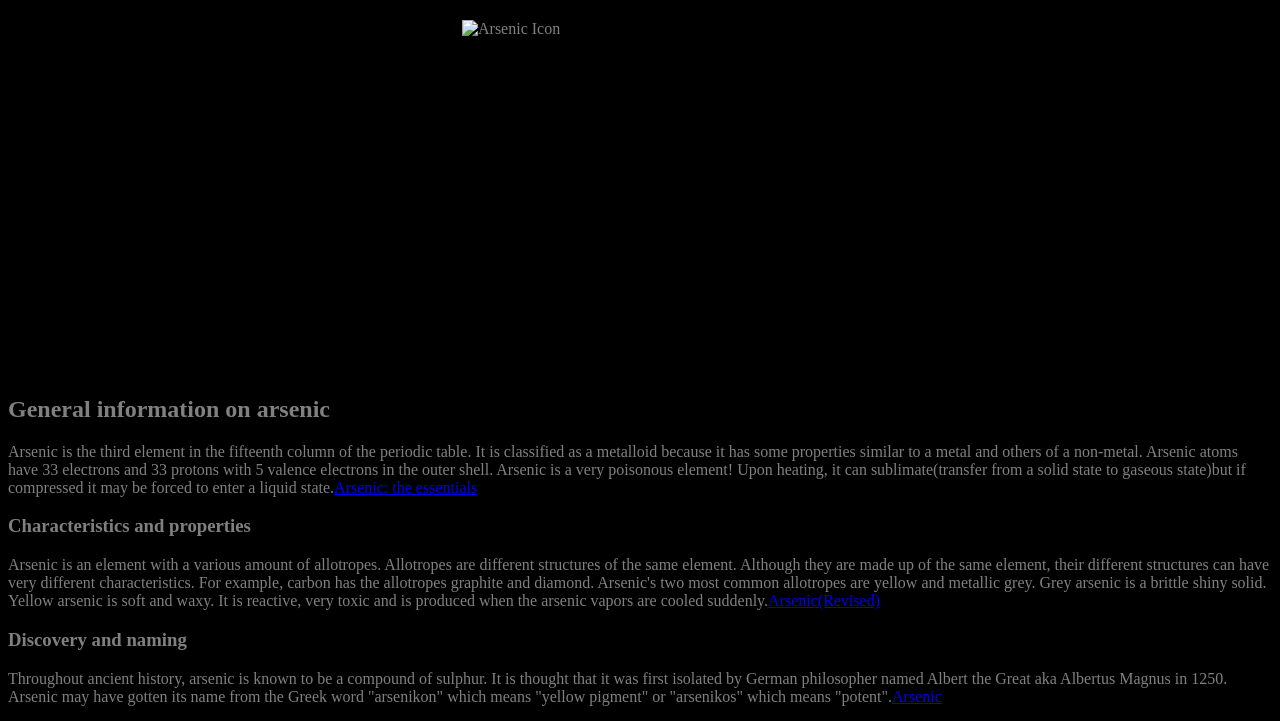
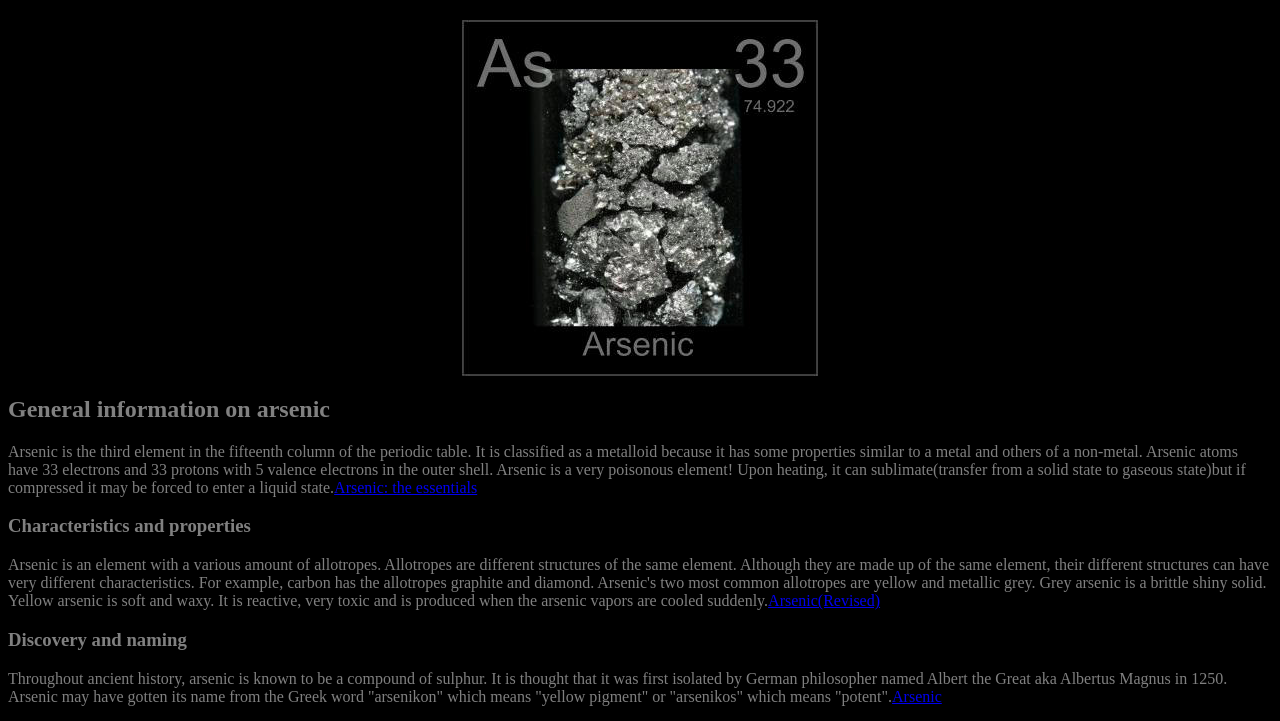
Before and after one commit to samadmuhammad/home, a plain HTML site: page index.html in a window 1280 px wide. Shown: the part 61-782 px from the top of the page. Drawn offline with Linux system fonts and the light colour scheme.

Commit message:
Update index.html

```diff
--- a/index.html
+++ b/index.html
@@ -7,7 +7,7 @@
 	</head>
 	<body>
 		<h1 class="larger"><a id="Heading1">&#9760;Arsenic&#9760;</a></h1>
-		<img class="center" src="Resources/Images/Arsenic.jpeg" alt="Arsenic Icon" Width="356" height="356" title="Arsenic">
+		<img class="center" src="Arsenic.jpeg" alt="Arsenic Icon" Width="356" height="356" title="Arsenic">
 		<h2>General information on arsenic</h2>
 		<p>Arsenic is the third element in the fifteenth column of the periodic table. It is classified as a metalloid because it has some properties similar to a metal and others of a non-metal. Arsenic atoms have 33 electrons and 33 protons with 5 valence electrons in the outer shell. Arsenic is a very poisonous element! Upon heating, it can sublimate(transfer from a solid state to gaseous state)but if compressed it may be forced to enter a liquid state.<a href="https://www.webelements.com/arsenic/">Arsenic: the essentials</a></p>
 		<h3>Characteristics and properties</h3>
```
